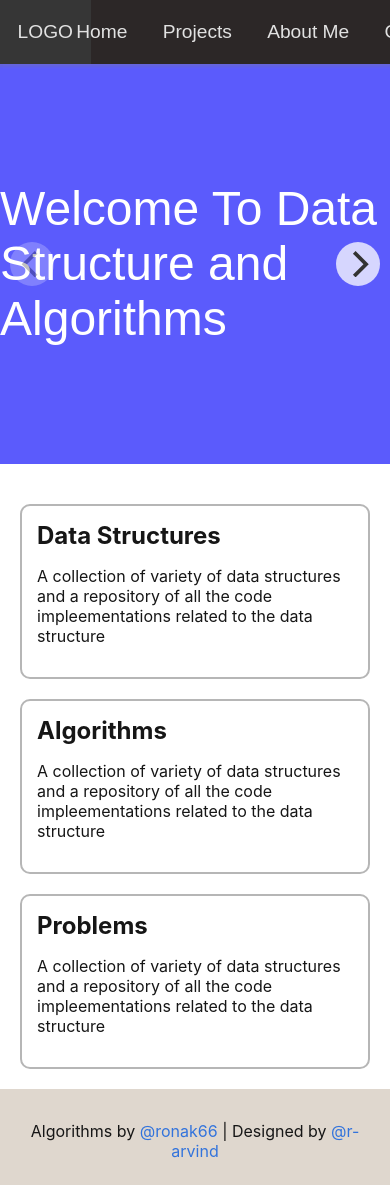
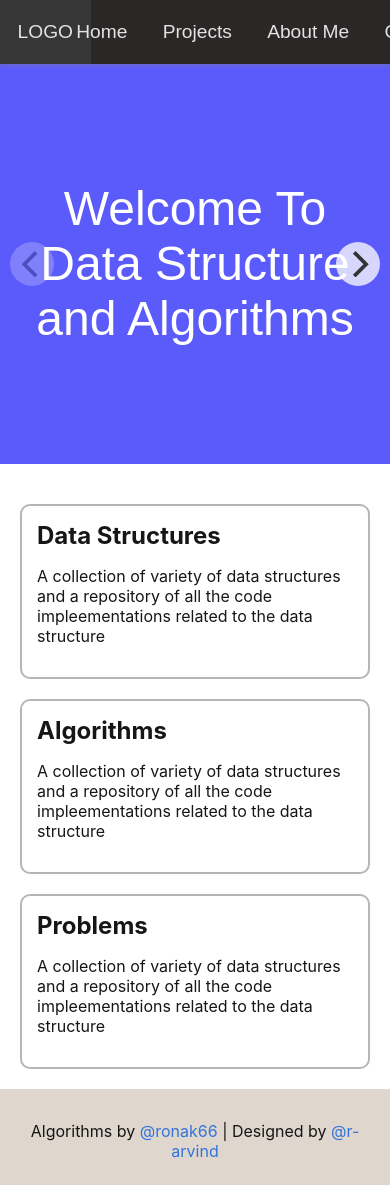
Before and after one commit to ronak66/Data-structures-and-algorithms, a Jekyll site: the page built from docs/index.html, in a window 390 px wide. Built offline with Jekyll 4.4.1, drawn with Linux system fonts in a browser that asks for light colours.

Commit message:
Fixed home page mobile view

```diff
--- a/docs/css/index.css
+++ b/docs/css/index.css
@@ -18,6 +18,8 @@
     font-size: 3rem;
     color: white;
     align-self: center;
+    padding:1rem;
+    text-align: center;
     /* background: red; */
 }
 .carousel-cell {
```
Also changed, not shown: 2 other files.
